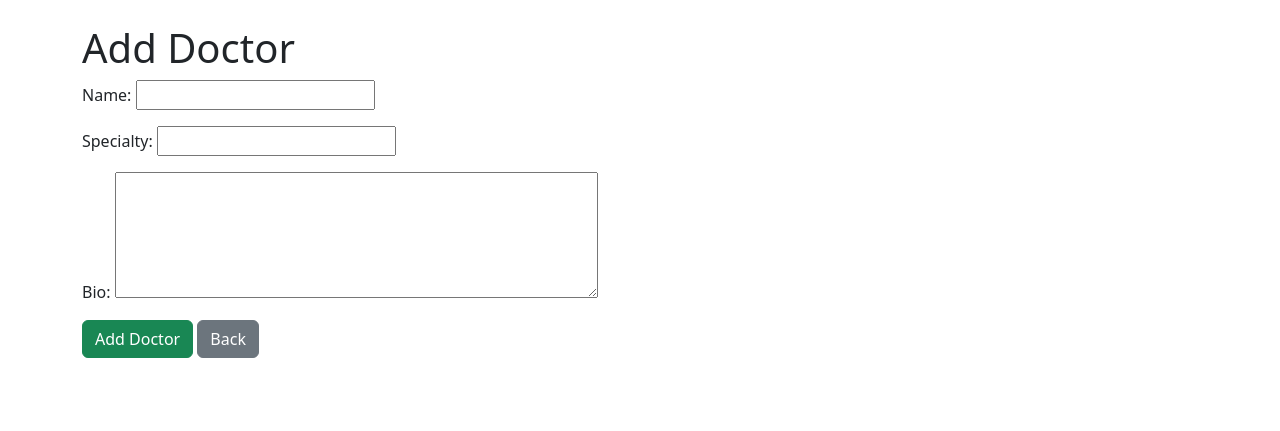
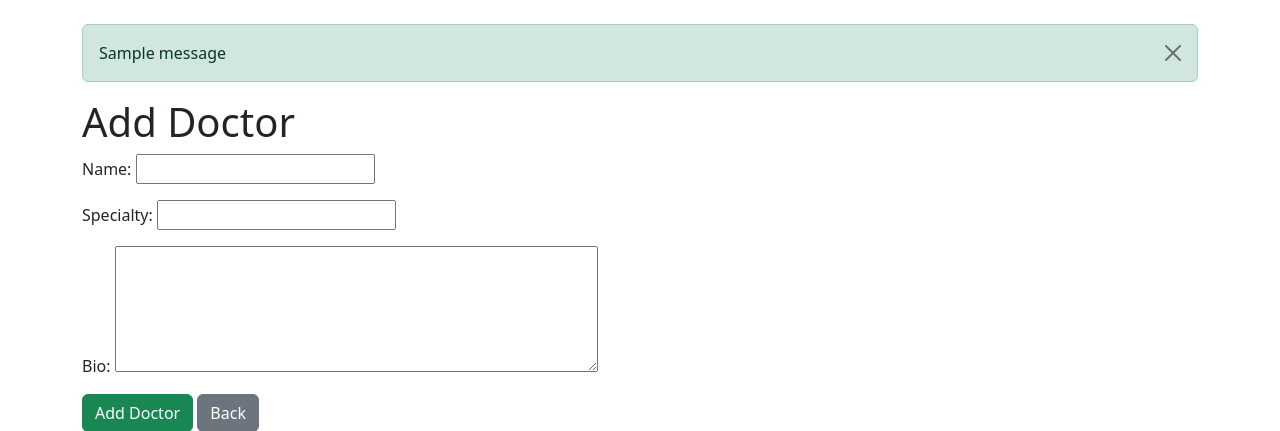
Before and after one commit to akzhanbolatzhan/ISCG7420-2026S2, a Django app: page /dashboard/doctors/add/ in a window 1280 px wide. Shown: the part 56-487 px from the top of the page. Run offline with Django 5.2, Linux system fonts and the light colour scheme; a user stored in the database is signed in; tables that the repository leaves empty hold one stand-in row (values such as "Sample post"); one stand-in notice (Sample message) is shown.

Commit message:
Add booking confirmation

```diff
--- a/clinic/views.py
+++ b/clinic/views.py
@@ -1,5 +1,6 @@
 from django.contrib.auth.models import User
 from django.shortcuts import render, redirect
+from django.contrib import messages
 
 # Create your views here.
 from clinic.models import Doctor, AppointmentSlot, Appointment
@@ -59,20 +60,12 @@ def register(request):
 def book_appointment(request):
     if not request.user.is_authenticated:
         return redirect("login")
-
     slot_id = request.POST["slot_id"]
-
     slot = AppointmentSlot.objects.get(id=slot_id)
-
     if Appointment.objects.filter(slot=slot).exists():
-        return redirect("doctor_detail",
-                        doctor_id=slot.doctor.id)
-
-    Appointment.objects.create(
-        patient=request.user,
-        slot=slot
-    )
-
+        return redirect("doctor_detail", doctor_id=slot.doctor.id)
+    Appointment.objects.create(patient=request.user, slot=slot)
+    messages.success(request, "Appointment booked successfully.")
     return redirect("my_appointments")
 
 
--- a/templates/Base.html
+++ b/templates/Base.html
@@ -87,8 +87,16 @@
     </nav>
 </header>
 <div class="container mt-4">
-    {% block content %}
-    {% endblock %}
+{% if messages %}
+{% for message in messages %}
+<div class="alert alert-success alert-dismissible fade show" role="alert">
+{{ message }}
+<button type="button" class="btn-close" data-bs-dismiss="alert"></button>
+</div>
+{% endfor %}
+{% endif %}
+{% block content %}
+{% endblock %}
 </div>
 </body>
 </html>
```
